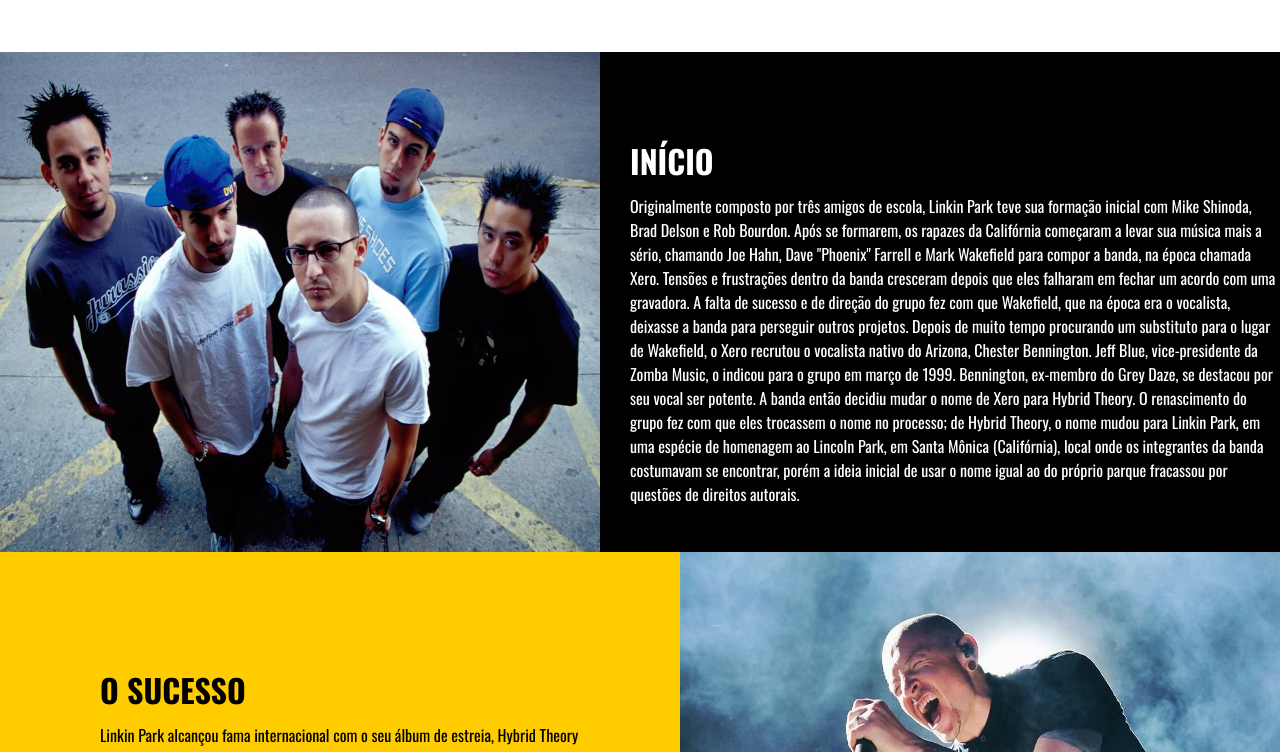
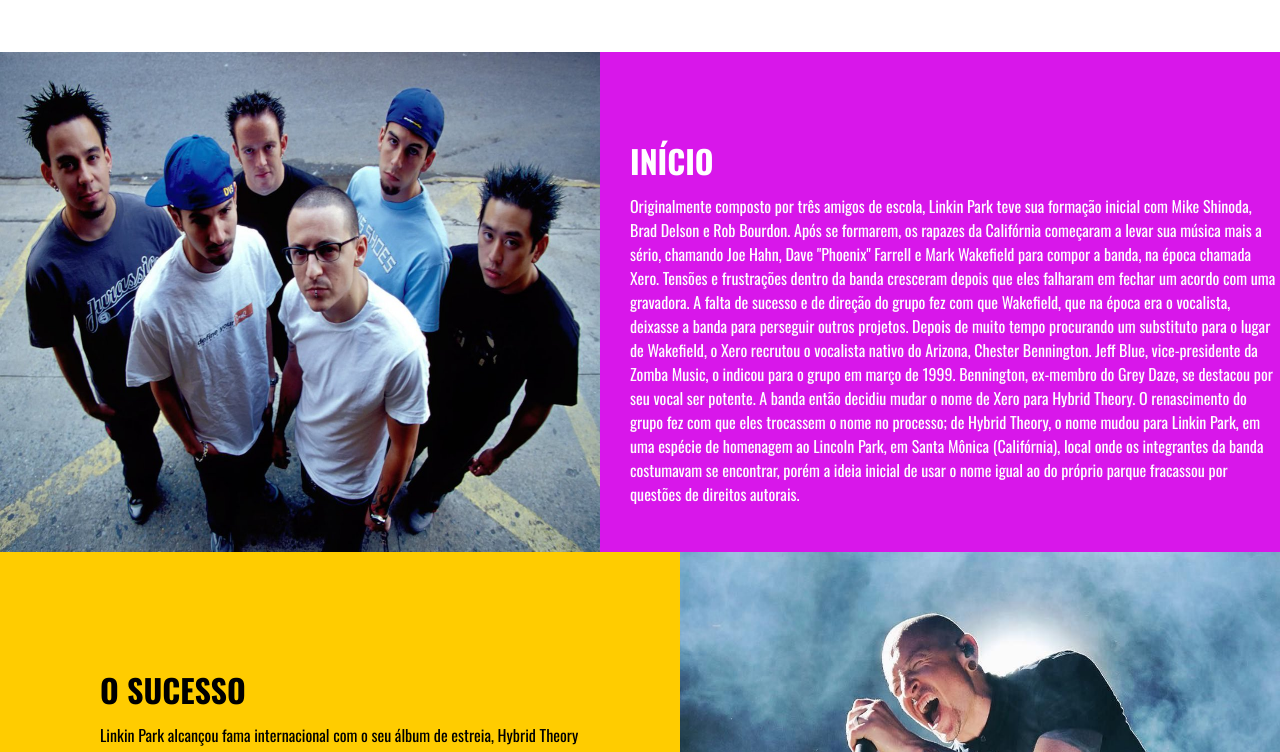
Before and after one commit to ErikAmorim13/linkin-park, a website: page site/public/index.html in a window 1280 px wide. Shown: the part 817-1569 px from the top of the page. Drawn offline with nearby package versions, Linux system fonts and the light colour scheme.

Commit message:
1.0 - Versão final

```diff
--- a/site/public/css/inicio.css
+++ b/site/public/css/inicio.css
@@ -46,7 +46,7 @@
 .history_inicio{
     display: flex;
     align-items: center;
-    background-color: black;
+    background-color: rgb(216, 23, 234);
     height: 500px;
     margin-top: 50px;
 }
```
Also changed, not shown: site/public/dash.html (+1 -1 lines).
